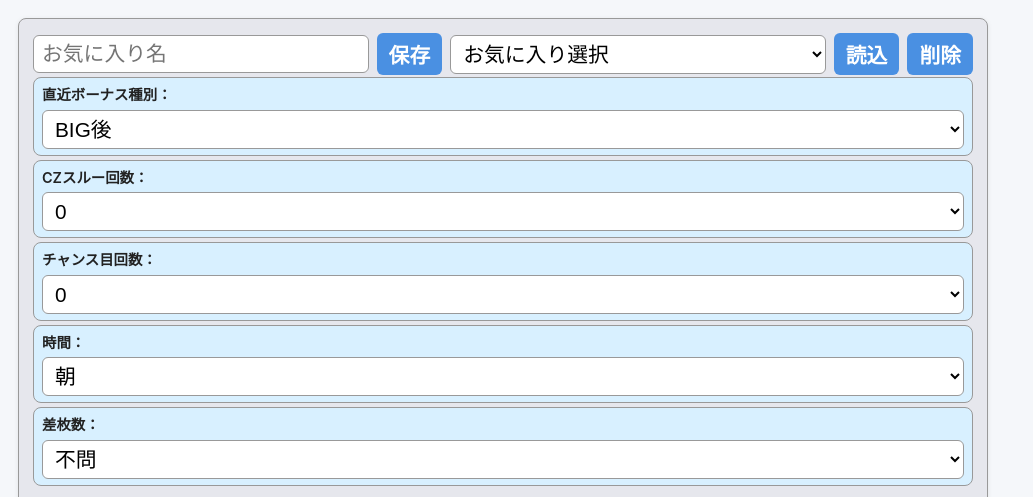
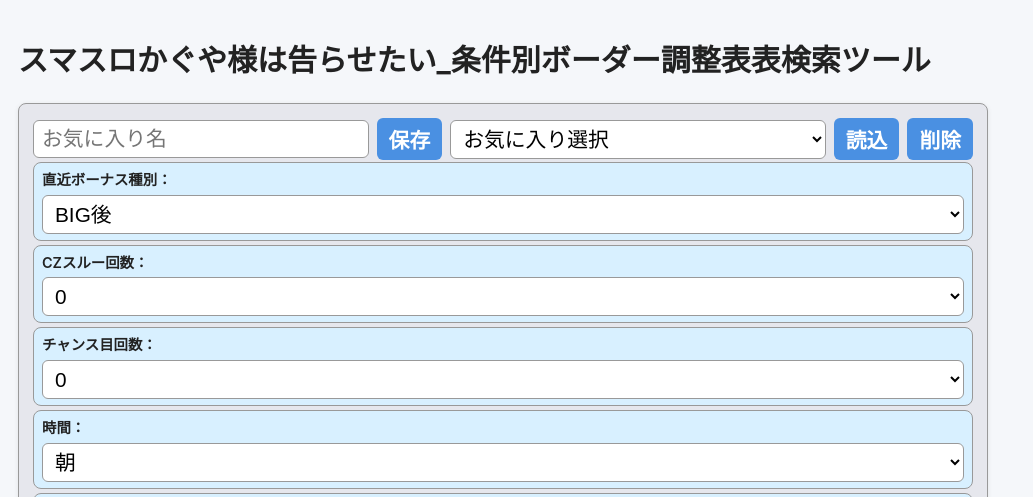
Before and after one commit to wosaru/kaguya_border_reRTs3BzsRCAkEXR, a plain HTML site: page index.html in a window 1280 px wide. Shown: the top 497 px of the page, without its empty margins (0-1033 px from the left). Drawn offline with Linux system fonts and the light colour scheme.

Commit message:
Update index.html

```diff
--- a/index.html
+++ b/index.html
@@ -6,6 +6,8 @@
   <meta name="robots" content="noindex, nofollow">
 </head>
 <body>
+
+  <h1 class="tool-title">スマスロかぐや様は告らせたい_条件別ボーダー調整表表検索ツール</h1>
 
   <!-- 検索条件UI -->
   <div id="filters"></div>
```
